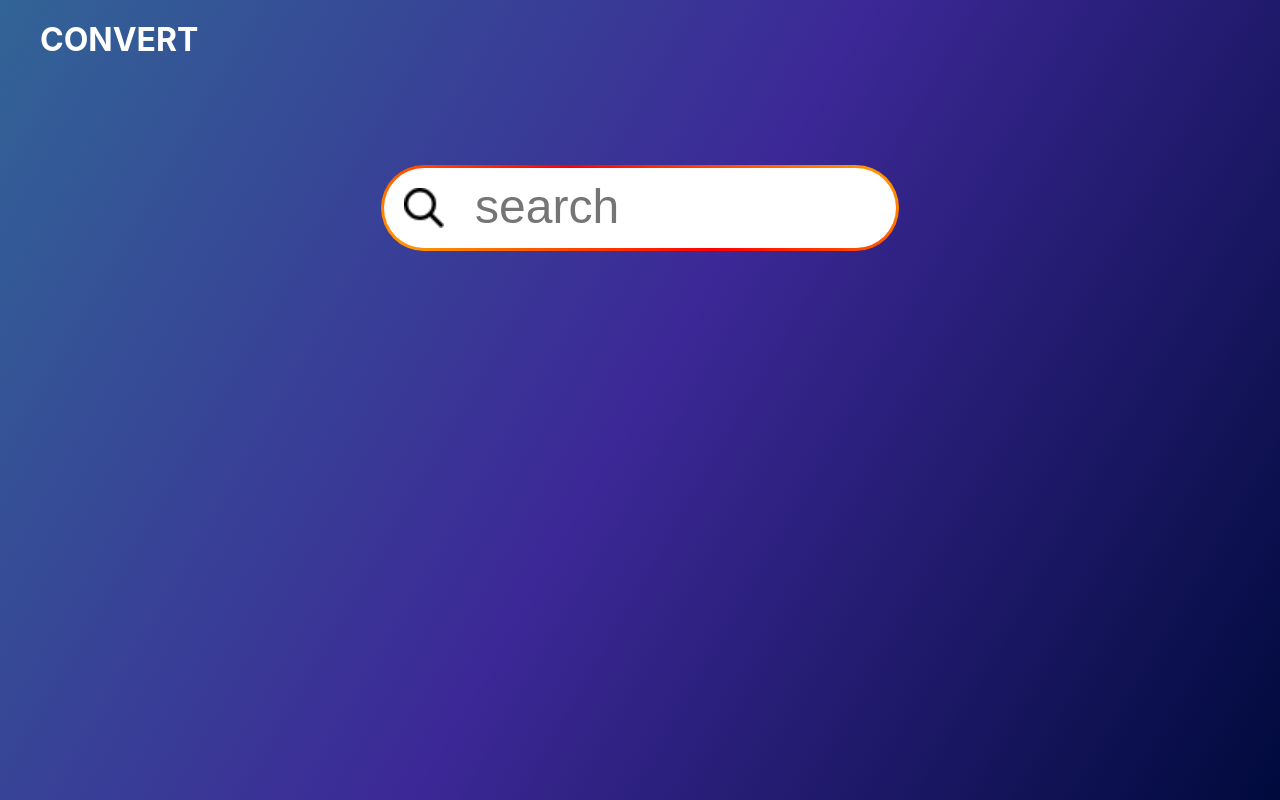
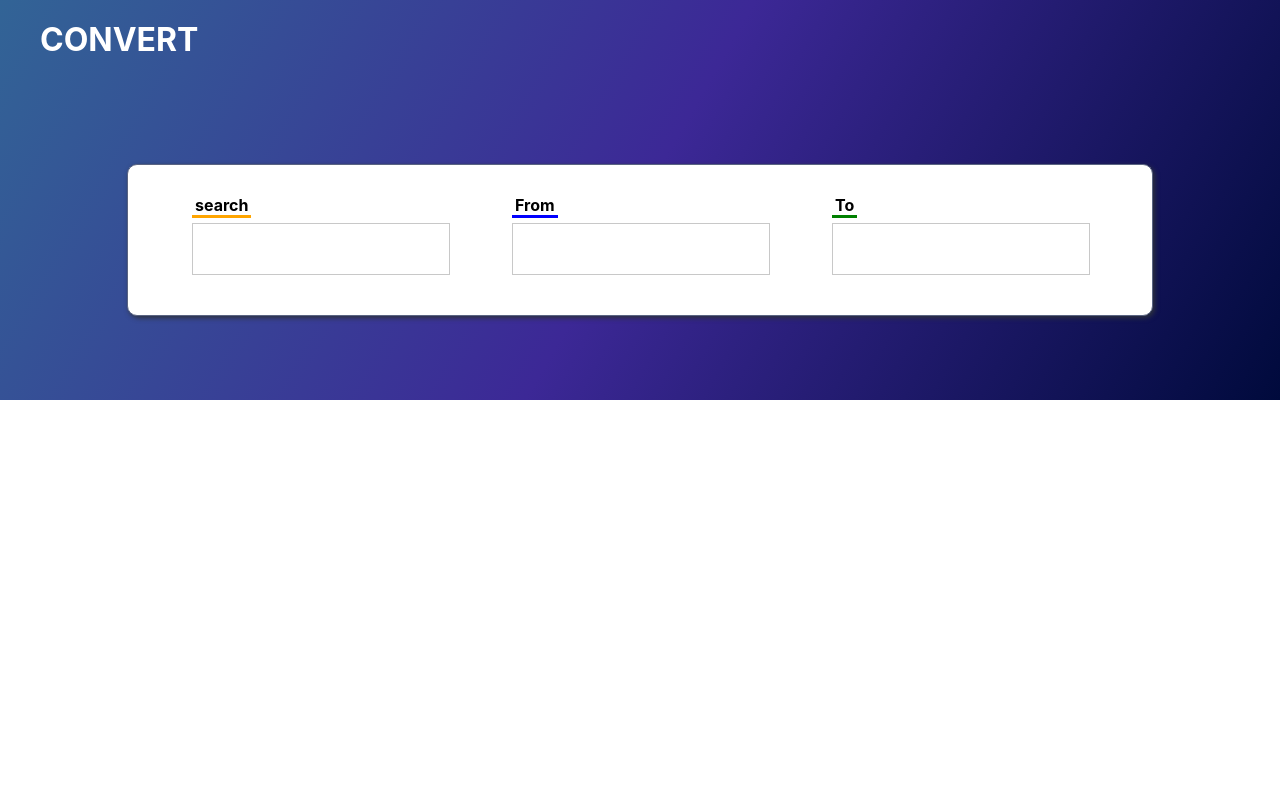
Before and after one commit to gomsang/Convert, a React (Create React App) app: page / in a window 1280 px wide. Built offline with nearby package versions, Linux system fonts and the light colour scheme.

Commit message:
style fix

```diff
--- a/src/components/Convert2.css
+++ b/src/components/Convert2.css
@@ -1,39 +1,29 @@
-.Convert{
-    width: 50%;
-}
-.SearchContainer{
-    position: absolute;
-    left: 50%;
-    height: 80px;
-    transform: translate(-50%,0);
-    width: 50%;
-    background-color: white;
-    border-radius: 70px;
-    border: 3px solid transparent;
-    background-image: linear-gradient(#fff, #fff),
-    linear-gradient(30deg, orange 0%, red 50%, orange 100%);
-    background-origin: border-box;
-    background-clip: content-box, border-box;
+.Convert {
+    width: 100%;
 }
 
-.SearchIcon{
-    display: inline-block;
-    position: absolute;
-    left: 20px;
-    top: 50%;
-    transform: translate(0,-50%);
-    width: 40px;
-    height: 40px;
-    background: url("./serachIcon.png") no-repeat center center;
-    background-size: cover;
+.InputContainer {
+    display: flex;
+    justify-content: space-evenly;
+    margin-top: 30px;
 }
 
-.Search{
-    position: absolute;
-    left: 80px;
-    background: none;
+.InputBox {
+    display: inline-block;
+    width: 25%;
 }
 
-.Search:focus{
-    outline: none;
+.InputBox input {
+    padding: 0;
+    width: 100%;
+    height: 50px;
+    background: none;
+    border: 1px solid rgb(200, 200, 200);
 }
+
+.letter {
+    display: inline-block;
+    font-weight: bold;
+    padding: 0 3px 0 3px;
+    margin-bottom: 5px;
+}
--- a/src/components/Convert2.js
+++ b/src/components/Convert2.js
@@ -1,15 +1,16 @@
 import "./Convert2.css";
 import {useState} from "react";
-import searchIcon from "./serachIcon.png";
 
 export default function Convert() {
 
     return (<div className={"Convert"}>
-            <div className={"SearchContainer"} >
-                <div className={"SearchIcon"}/>
-                <input className={"Search"} type={"text"} placeholder={"search"} required
-                       minLength="4"
-                       maxLength="8" size="10"/>
+            <div className={"InputContainer"}>
+                <div className={"InputBox"}><span className={"letter"} style={{borderBottom: "orange 3px solid"}}>search</span><input type={"text"} required
+                                                                                           minLength="4"
+                                                                                           maxLength="8" size="10"/>
+                </div>
+                <div className={"InputBox"}><span className={"letter"} style={{borderBottom: "blue 3px solid"}}>From</span><input type={"text"} disabled/></div>
+                <div className={"InputBox"}><span className={"letter"} style={{borderBottom: "green 3px solid"}}>To</span><input type={"text"}/></div>
             </div>
         </div>
     );
--- a/src/components/Header.css
+++ b/src/components/Header.css
@@ -1,6 +1,6 @@
 .header {
     position: absolute;
-    height: 100%;
+    height: 50%;
     background:linear-gradient(120deg, rgb(50,100,150), rgb(60,40,150), rgb(0,10,60));
     width: 100%;
 }
--- a/src/pages/ConvertPage.js
+++ b/src/pages/ConvertPage.js
@@ -1,6 +1,6 @@
 import TargetInput from "../components/TargetInput";
 import SizeTable from "../components/SizeTable";
-import Convert from "../components/Convert2";
+import Convert from "../components/Convert";
 import {useEffect, useState} from "react";
 import "./ConvertPage.css";
 
--- a/src/pages/ConvertPage2.css
+++ b/src/pages/ConvertPage2.css
@@ -5,4 +5,8 @@
     left: 50%;
     top: 30%;
     transform:translate(-50%,-50%);
+    background-color: white;
+    border-radius: 10px;
+    border: 1px solid rgb(90,100,130);
+    box-shadow: 2px 2px 5px rgba(45,50,60,10);
 }
```
